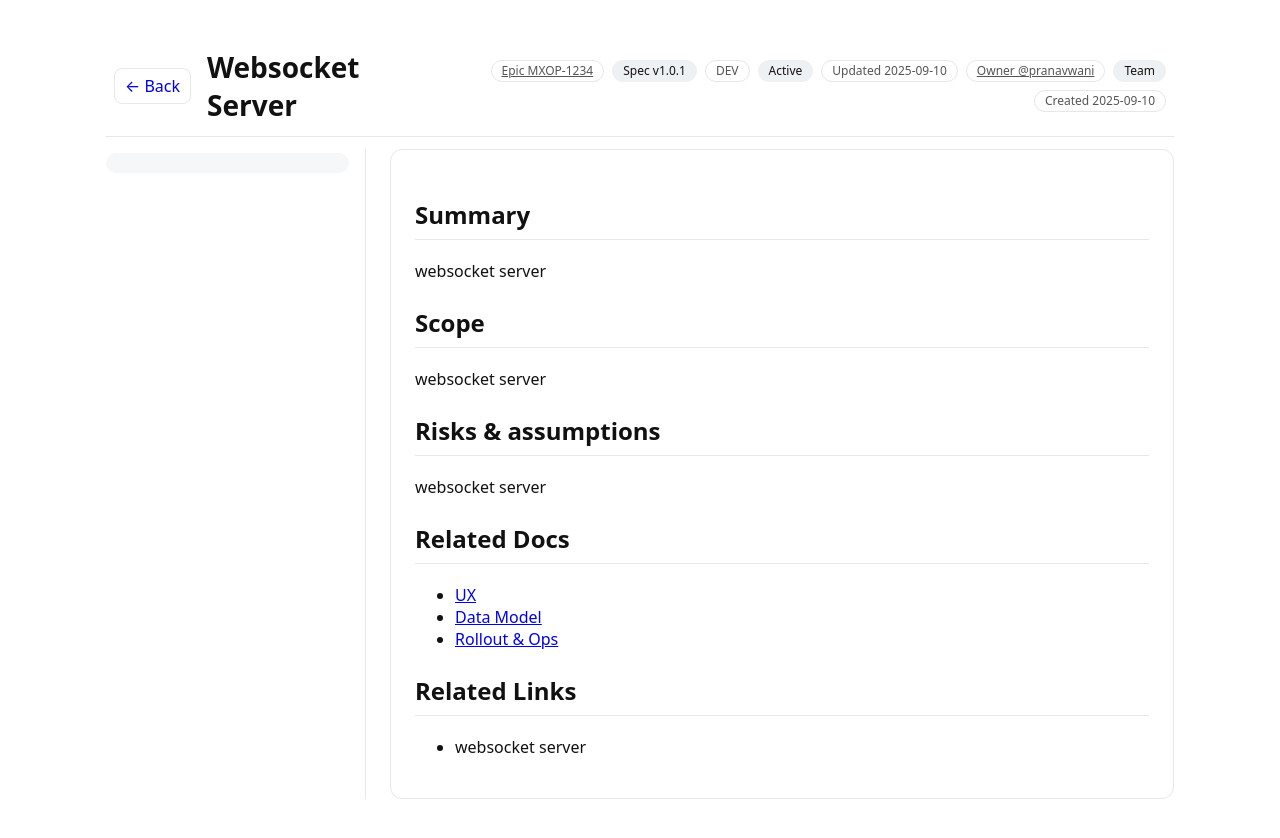
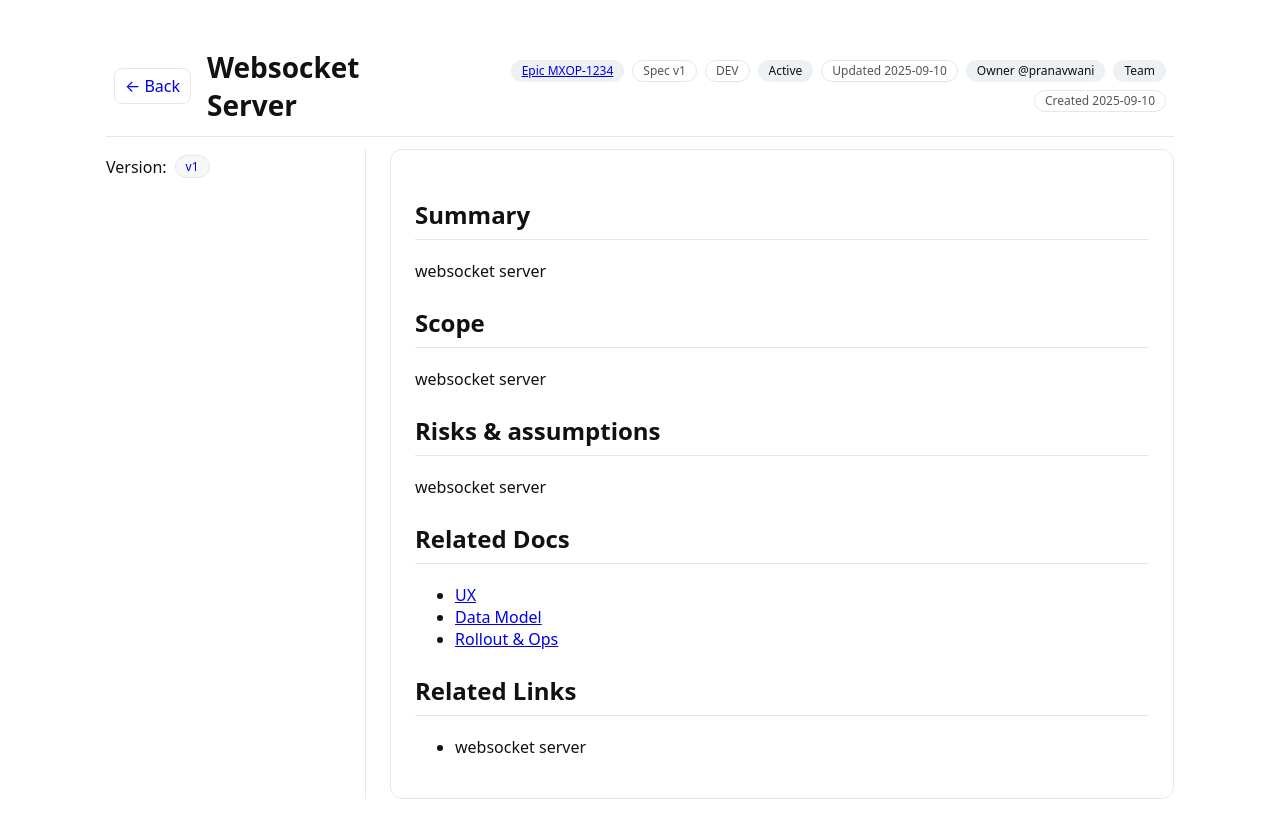
Before and after one commit to pranavwani/design-spec-v3, a Jekyll site: the page built from _specs/websocket-server/v1/index.md, in a window 1280 px wide. Shown: the top 838 px of the page. Built offline with Jekyll 4.4.1, drawn with Linux system fonts in a browser that asks for light colours.

Commit message:
fix: spec.html leftbar

```diff
--- a/_layouts/spec.html
+++ b/_layouts/spec.html
@@ -3,108 +3,71 @@
 ---
 
 {%- comment -%}
-Figure out which collection this page is from.
-- page.collection will be "specs" or "draft_specs"
-- Fallback to "specs" if absent
-{%- endcomment -%}
-{%- assign col_name = page.collection | default: 'specs' -%}
-{%- if col_name == 'draft_specs' -%}
-  {%- assign col = site.draft_specs -%}
-{%- else -%}
-  {%- assign col = site.specs -%}
-{%- endif -%}
-
-{%- comment -%}
-Compute the space root and find the space index page.
-Example: _specs/flutter-sdk/v2/index.md → /specs/flutter-sdk/v2/
-         _draft_specs/flutter-sdk/v2/index.md → /drafts/flutter-sdk/v2/
+Space bookkeeping:
+- root: URL root (/specs/<family>/<version>/)
+    - space_index: the index.md page for this space (source of canonical metadata)
+    - space_dir: folder path for this space on disk (_specs/<family>/<version>/)
         {%- endcomment -%}
         {%- assign root = page.url | replace: '/index.html','/' -%}
-{%- assign space_index = col | where: "url", root | first -%}
+        {%- assign space_index = site.specs | where: "url", root | first -%}
         {%- assign meta = space_index | default: page -%}
+
+        {%- assign parts = page.path | split:'/' -%}
+        {%- assign space_dir = parts | slice: 0, parts.size | minus: 1 | join:'/' | append:'/' -%}
 
         <header class="spec-header">
           <a class="back" href="{{ '/' | relative_url }}">← Back</a>
-  <h1 class="spec-heading">{{ page.title }}</h1>
+          <h1 class="spec-heading">{{ meta.title | default: page.title }}</h1>
           <div class="spec-header-right">
             {%- if meta.epic -%}
-      {%- assign _epic = meta.epic | strip -%}
             {%- if site.jira and site.jira.base_url -%}
-        <a class="pill pill--muted" href="{{ site.jira.base_url | append: '/' | append: _epic }}" target="_blank" rel="noopener">Epic {{ _epic }}</a>
+            <span class="pill"><a href="{{ site.jira.base_url }}/{{ meta.epic }}" target="_blank" rel="noopener">Epic {{
+                meta.epic }}</a></span>
             {%- else -%}
-        <span class="pill pill--muted">Epic {{ _epic }}</span>
+            <span class="pill">Epic {{ meta.epic }}</span>
             {%- endif -%}
             {%- endif -%}
-
-    {%- if meta.spec_version -%}
-      <span class="pill">Spec v{{ meta.spec_version }}</span>
-    {%- endif -%}
-    {%- if meta.stage -%}
-      <span class="pill pill--muted">{{ meta.stage | upcase }}</span>
-    {%- endif -%}
-
-    {%- if meta.status -%}
-      <span class="pill pill--{{ meta.status | downcase }}">{{ meta.status | capitalize }}</span>
-    {%- endif -%}
-    {%- if meta.updated_at -%}
-      <span class="pill pill--muted">Updated {{ meta.updated_at }}</span>
-    {%- endif -%}
-
-    {%- if meta.owner -%}
-      {%- assign _owner = meta.owner | strip -%}
-      {%- if _owner | slice: 0, 1 == '@' -%}
-        {%- assign _handle = _owner | remove: '@' -%}
-        <a class="pill pill--muted" href="https://github.com/{{ _handle | uri_escape }}" target="_blank" rel="noopener" title="Open {{ _owner }} on GitHub">Owner {{ _owner }}</a>
-      {%- else -%}
-        <span class="pill">Owner {{ _owner }}</span>
-      {%- endif -%}
-    {%- endif -%}
-
-    {%- if meta.team -%}
-      <span class="pill">Team {{ meta.team }}</span>
-    {%- endif -%}
-    {%- if meta.created_at -%}
-      <span class="pill pill--muted">Created {{ meta.created_at }}</span>
-    {%- endif -%}
-
-    {%- comment -%} If this is a draft page materialized from a PR, show the PR link {%- endcomment -%}
-    {%- if meta.pr_url and meta.pr -%}
-      <a class="pill pill--muted" href="{{ meta.pr_url }}" target="_blank" rel="noopener">PR #{{ meta.pr }}</a>
-    {%- endif -%}
+            {%- if meta.version -%}<span class="pill pill--muted">Spec {{ meta.version }}</span>{%- endif -%}
+            {%- if meta.stage -%}<span class="pill pill--muted">{{ meta.stage | upcase }}</span>{%- endif -%}
+            {%- if meta.status -%}<span class="pill pill--{{ meta.status | downcase }}">{{ meta.status | capitalize
+              }}</span>{%- endif -%}
+            {%- if meta.updated_at -%}<span class="pill pill--muted">Updated {{ meta.updated_at }}</span>{%- endif -%}
+            {%- if meta.owner -%}<span class="pill">Owner {{ meta.owner }}</span>{%- endif -%}
+            {%- if meta.team -%}<span class="pill">Team {{ meta.team }}</span>{%- endif -%}
+            {%- if meta.created_at -%}<span class="pill pill--muted">Created {{ meta.created_at }}</span>{%- endif -%}
           </div>
         </header>
 
         {%- comment -%}
-Collect files that belong to this space (index + first-level pages) from the SAME collection.
-We build a normalized list so pages without nav_order get a sensible default ordering.
+        Build sidebar nav with only top-level docs in this space (index.md + first-level .md files).
+        Use nav_title/nav_order if present; otherwise apply sensible defaults & ordering.
         {%- endcomment -%}
-{%- assign space_dir = page.path | replace: '/index.md','/' -%}
-{%- assign docs = col | where_exp:'d', "d.url contains root" -%}
+        {%- assign docs_in_space = site.specs | where_exp: 'd', "d.path contains space_dir" -%}
 
         {%- assign normalized = "" | split: "" -%}
-{%- assign order_map = "overview:0|hld:10|lld:20|data-model:25|api:30|ux:40|rollout-ops:50|qa-test:60" | split:"|" -%}
+        {%- assign order_map = "overview:0|hld:10|lld:20|data-model:25|api:30|ux:40|rollout-ops:50|qa-test:60" |
+        split:"|" -%}
 
-{%- for d in docs -%}
-  {%- assign depth = d.path | remove_first: space_dir | split:'/' | size -%}
-  {%- if depth > 1 -%}{% continue %}{%- endif -%}
+        {%- for d in docs_in_space -%}
+        {%- assign rel = d.path | remove_first: space_dir -%}
+        {%- assign depth = rel | split:'/' | size -%}
+        {%- if depth > 1 -%}{% continue %}{%- endif -%} {# skip nested folders/assets #}
 
         {%- assign href = d.url | replace: '/index.html','/' -%}
-  {%- assign rel = d.path | remove_first: space_dir -%}
-  {%- assign slug = rel | replace: 'index.md','overview' | replace: '.md','' | downcase -%}
+        {%- assign slug = rel | replace:'index.md','overview' | replace:'.md','' | downcase -%}
 
         {%- assign label = d.nav_title | default: d.title -%}
         {%- if label == nil or label == "" -%}
         {%- case slug -%}
-      {%- when 'overview' -%}{%- assign label = 'Overview' -%}
-      {%- when 'hld' -%}{%- assign label = 'High-Level Design' -%}
-      {%- when 'lld' -%}{%- assign label = 'Low-Level Design' -%}
-      {%- when 'data-model' -%}{%- assign label = 'Data Model' -%}
-      {%- when 'api' -%}{%- assign label = 'API' -%}
-      {%- when 'ux' -%}{%- assign label = 'UX' -%}
-      {%- when 'rollout-ops' -%}{%- assign label = 'Rollout & Ops' -%}
-      {%- when 'qa-test' -%}{%- assign label = 'QA / Test Plan' -%}
-      {%- else -%}
-        {%- assign label = slug | replace:'-',' ' | capitalize -%}
+        {%- when 'overview' -%}{% assign label = 'Overview' %}
+        {%- when 'hld' -%}{% assign label = 'High-Level Design' %}
+        {%- when 'lld' -%}{% assign label = 'Low-Level Design' %}
+        {%- when 'data-model' -%}{% assign label = 'Data Model' %}
+        {%- when 'api' -%}{% assign label = 'API' %}
+        {%- when 'ux' -%}{% assign label = 'UX' %}
+        {%- when 'rollout-ops' -%}{% assign label = 'Rollout & Ops' %}
+        {%- when 'qa-test' -%}{% assign label = 'QA / Test Plan' %}
+        {%- else -%}{% assign label = slug | replace:'-',' ' | capitalize %}
         {%- endcase -%}
         {%- endif -%}
 
@@ -113,33 +76,73 @@
         {%- assign mapped = 999 -%}
         {%- for p in order_map -%}
         {%- assign k = p | split:':' | first -%}
-      {%- assign v = p | split:':' | last  -%}
-      {%- if slug == k -%}{%- assign mapped = v -%}{%- endif -%}
+        {%- assign v = p | split:':' | last -%}
+        {%- if slug == k -%}{% assign mapped = v %}{%- endif -%}
         {%- endfor -%}
         {%- assign order = mapped -%}
         {%- endif -%}
 
-  {%- assign active = page.url == d.url -%}
+        {%- assign is_active = page.url == d.url -%}
         {%- assign item = '{"href":"__H__","label":"__L__","order":__O__,"active":__A__}'
         | replace:'__H__', href
         | replace:'__L__', label
         | replace:'__O__', order
-      | replace:'__A__', active -%}
+        | replace:'__A__', is_active -%}
         {%- assign normalized = normalized | push: item -%}
         {%- endfor -%}
 
         {%- assign sorted = normalized | sort: 'order' -%}
 
+        {%- comment -%}
+        Version switcher: other versions of the same family (index pages only)
+        {%- endcomment -%}
+        {%- assign family_key = meta.family | default: page.family -%}
+        {%- assign family_roots = site.specs | where: 'family', family_key | where_exp:'d', "d.path contains
+        '/index.md'" | sort_natural: 'version' -%}
+
+        {%- comment -%}
+        Optional callout for status
+        {%- endcomment -%}
+        {%- assign status_lc = meta.status | downcase -%}
+        {%- if status_lc == "deprecated" or status_lc == "in-progress" -%}
+        <div class="callout {% if status_lc == 'deprecated' %}danger{% else %}warn{% endif %}" role="status"
+          aria-live="polite">
+          <h3>{{ status_lc == 'deprecated' | ternary: 'Deprecated', 'Draft' }}</h3>
+          <p>
+            {% if status_lc == 'deprecated' %}
+            This spec is no longer maintained.
+            {% else %}
+            This spec is a work-in-progress. Details may change.
+            {% endif %}
+          </p>
+          <p class="small">
+            {% if meta.updated_at %}Last updated: <strong>{{ meta.updated_at }}</strong>.{% endif %}
+            {% if meta.deprecated_at and status_lc == 'deprecated' %} Deprecated on <strong>{{ meta.deprecated_at
+              }}</strong>.{% endif %}
+            {% if meta.superseded_by and status_lc == 'deprecated' %} Superseded by <a
+              href="{{ meta.superseded_by | relative_url }}">this spec</a>.{% endif %}
+          </p>
+        </div>
+        {%- endif -%}
+
         <div class="spec-grid">
           <aside class="sidebar">
+            <div class="version-switcher">
+              <span>Version:</span>
+              {%- for v in family_roots -%}
+              {%- assign href = v.url | replace:'/index.html','/' -%}
+              <a class="chip {% if href == root %}active{% endif %}" href="{{ href | relative_url }}">{{ v.version
+                }}</a>
+              {%- endfor -%}
+            </div>
+
             <nav class="sidebar-nav">
               <ul class="side-links">
                 {%- for json in sorted -%}
                 {%- assign obj = json | parse_json -%}
                 <li>
-            <a href="{{ obj.href | relative_url }}"
-               class="{% if obj.active %}active{% endif %}"
-               {% if obj.active %}aria-current="page"{% endif %}>
+                  <a href="{{ obj.href | relative_url }}" class="{% if obj.active %}active{% endif %}" {% if obj.active
+                    %}aria-current="page" {% endif %}>
                     {{ obj.label }}
                   </a>
                 </li>
```
Also changed, not shown: other parts of _layouts/spec.html (+5 -11 lines). Lines whose indentation alone changed are shown as unchanged.
